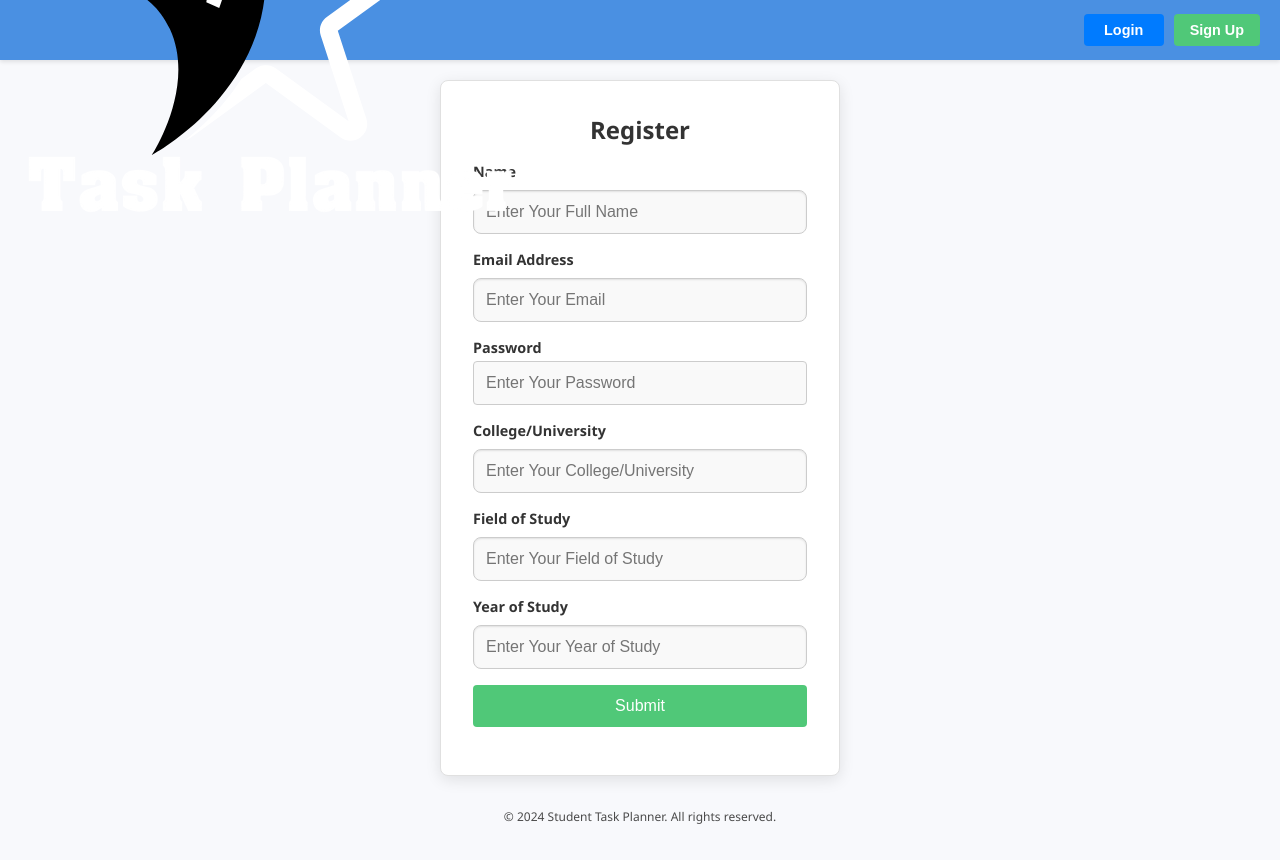
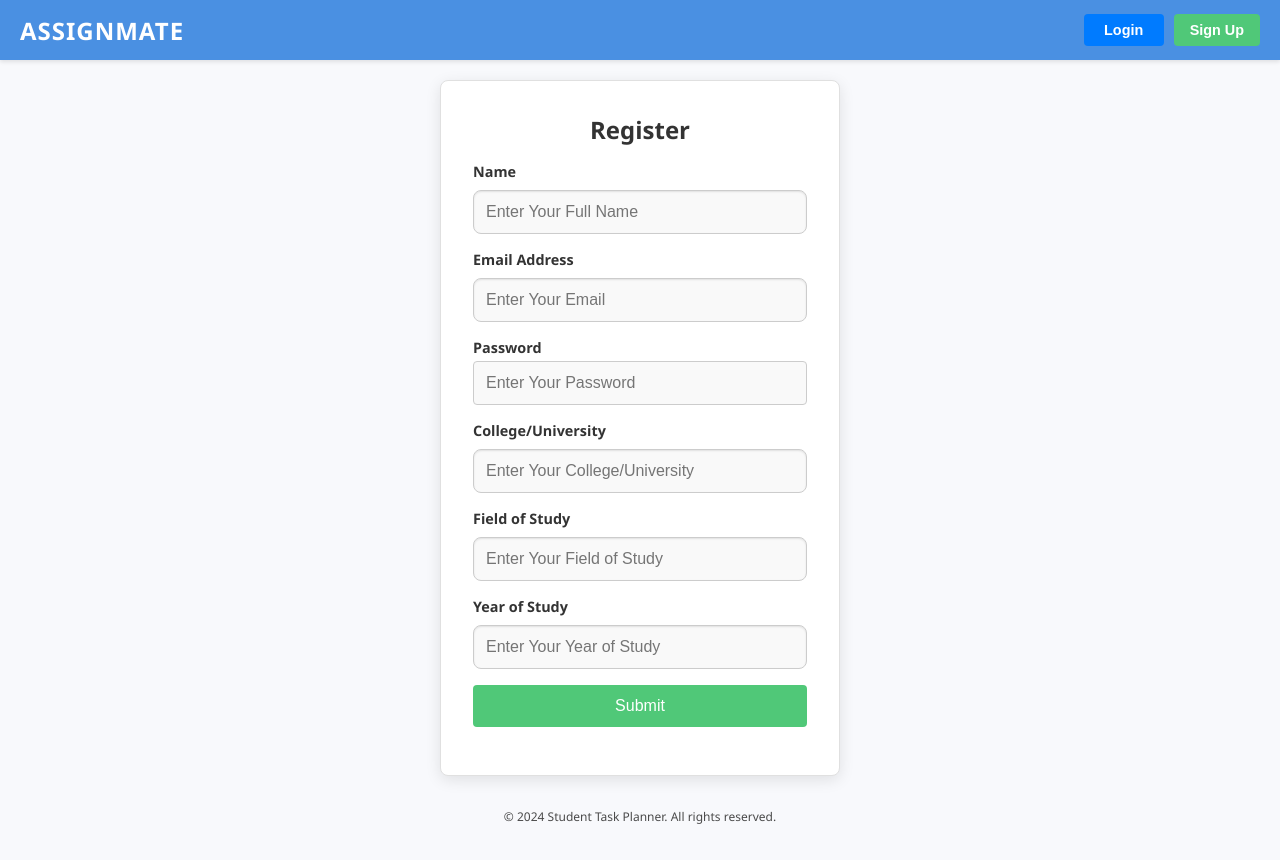
Before and after one commit to AnilaAnilaN/taskPlanner, a React (Vite) app in the folder an/: page /register in a window 1280 px wide. Shown: the top 860 px of the page. Built offline with nearby package versions, Linux system fonts and the light colour scheme.

Commit message:
adding text logo instead of image

```diff
--- a/an/src/access/AuthHeader.jsx
+++ b/an/src/access/AuthHeader.jsx
@@ -1,20 +1,15 @@
 import React from 'react';
 import { Link } from 'react-router-dom';
 import './AuthHeader.css';
-import logo from '../assets/LogoAab.png';
-
-//Every react function is called a component that returns a markup
 
 const AuthHeader = () => {
   return (
     <header className="auth-header">
       <div className="logo">
-        {/* Image container for logo */}
-        <img src={logo} alt="Student Task Planner Logo" />
+        <span className="logo-text">assignMate</span>
       </div>
       <div className="auth-buttons">
         <Link to="/login">
-
           <button className="auth-btn login-btn">Login</button>
         </Link>
         <Link to="/register">
```
